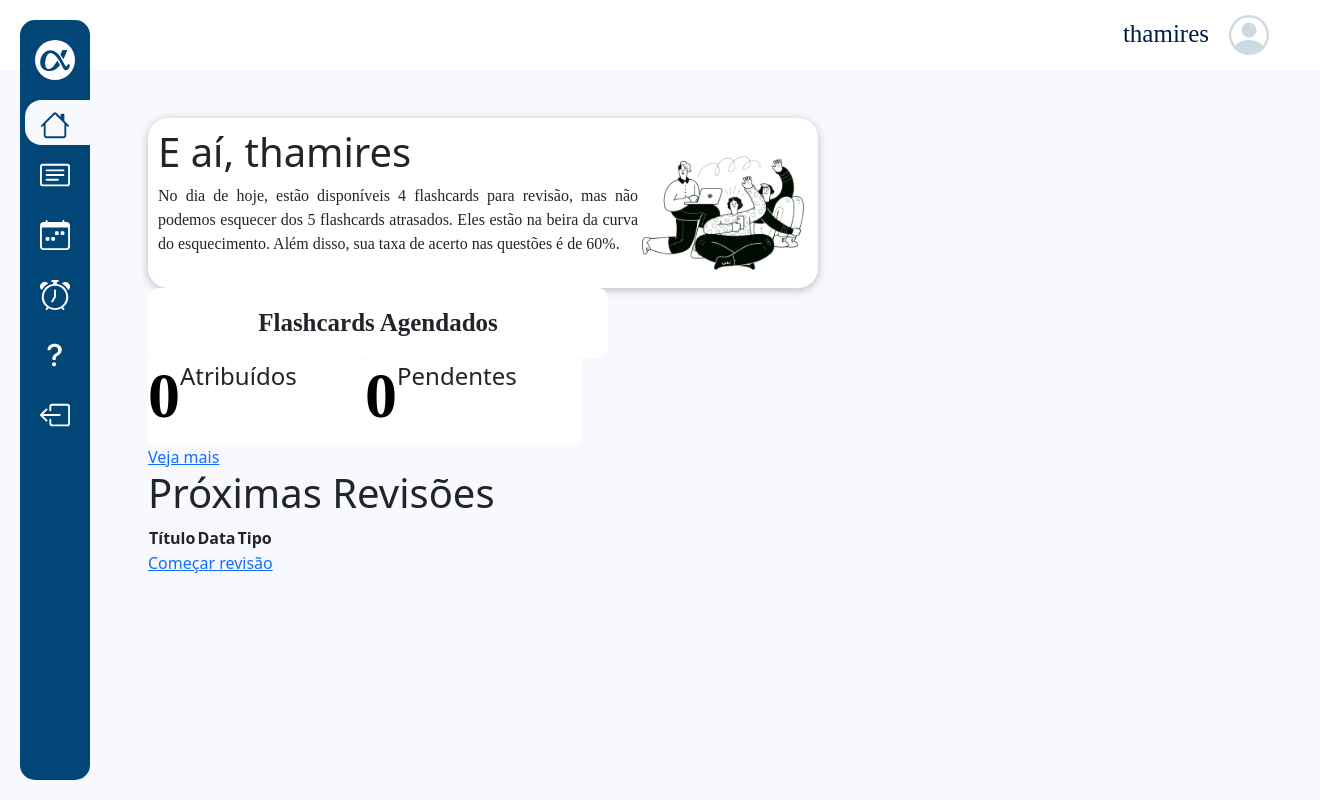
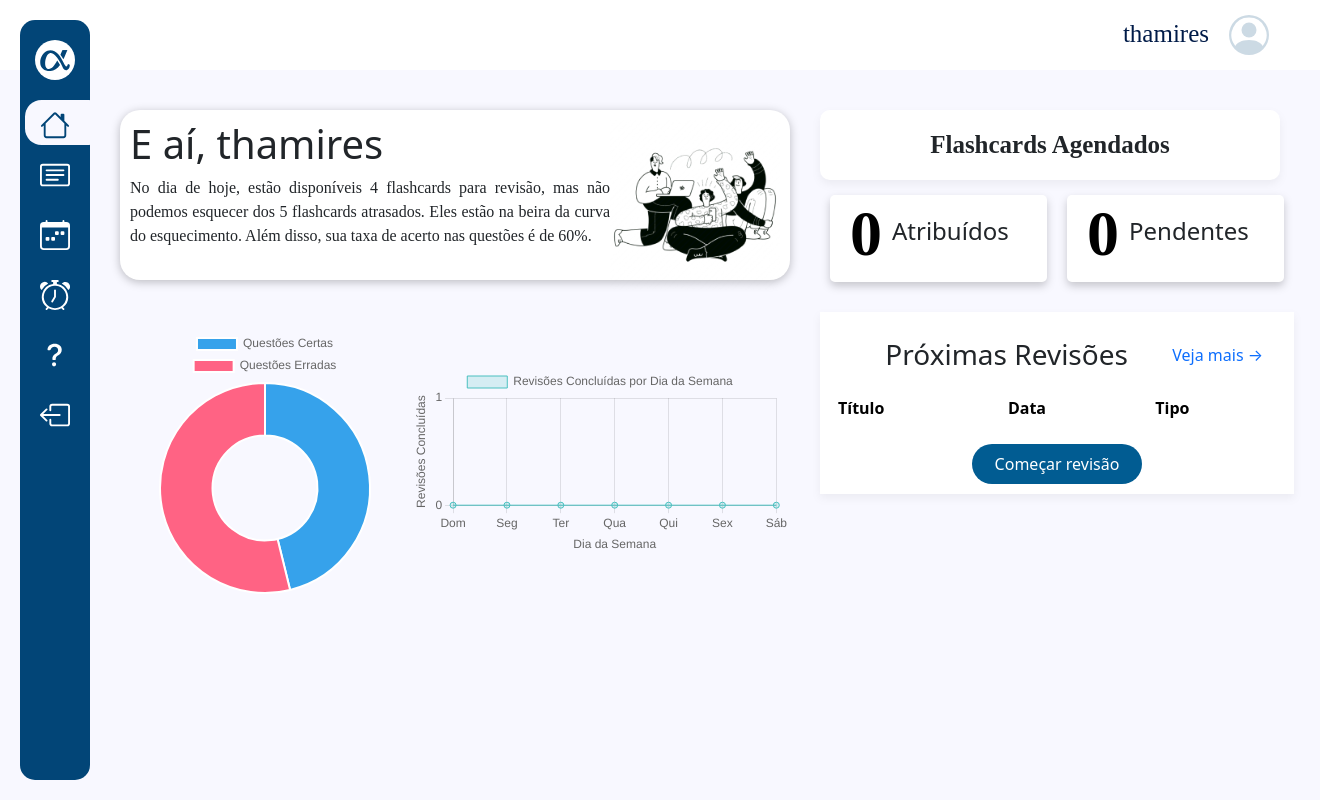
Before and after one commit to ClarisseTeixeira/EducaAlfa, a Django app: page /dashboard in a window 1320 px wide. Run offline with Django 4.2, Linux system fonts and the light colour scheme; a user stored in the database is signed in; data comes from the database, SQL or seed files in the repository; both versions use the stored data as it was after the commit; lists and menus that the app fills with data are empty; some libraries are stand-ins or nearby versions.

Commit message:
dashboard

```diff
--- a/core/static/core/css/dashboard.css
+++ b/core/static/core/css/dashboard.css
@@ -1,5 +1,3 @@
-
-
 .username {
     color: #001B48;
     font-size: 25px;
@@ -189,6 +187,11 @@ nav.menu-lateral {
     color: #001B48;
 }
 
+.lta {
+    text-decoration: none;
+    margin: 5px;
+}
+
 .buttonf {
     width: 265px;
     height: 45px;
@@ -209,7 +212,7 @@ nav.menu-lateral {
 }
 
 .centro {
-    margin-left: 100px;
+    margin-left: 120px;
     max-width: 90%;
 }
 
@@ -238,6 +241,8 @@ nav.menu-lateral {
     height: 70px;
     border-radius: 10px;
     background: #FFF;
+    filter: drop-shadow(0px 4px 4px rgba(0, 0, 0, 0.05));
+
 
 }
 
@@ -251,10 +256,14 @@ nav.menu-lateral {
 
 .fatri {
     display: flex;
+    align-items: center;
     width: 217px;
     height: 87px;
     border-radius: 5px;
     background: #FFF;
+    margin: 15px 10px;
+    padding: 20px;
+    filter: drop-shadow(0px 4px 4px rgba(0, 0, 0, 0.20));
 }
 
 .fatri h1 {
@@ -268,6 +277,7 @@ nav.menu-lateral {
 .fatri p {
     text-align: center;
     font-size: 24px;
+    margin-left: 10px ;
 }
 
 .modal-header {
@@ -280,9 +290,42 @@ nav.menu-lateral {
 }
 
 
-/* Custom CSS for event colors */
+
 .fc-event {
-    background-color: #024577; /* Green */
+    background-color: #024577;
     color: #fff;
     border: none;
 }
+
+.grevisao {
+    width: 380px;
+    margin: auto;
+}
+
+.lado2 {
+    margin-left: 30px;
+}
+
+
+.bcomecarev {
+    width: 170px;
+    height: 40px;
+    border-radius: 50px;
+    background-color: #015C92;
+    display: flex;
+    justify-content: center;
+    align-items: center;
+    margin: auto;
+}
+
+.bcomecarev a{
+    text-decoration: none;
+    color: #fff;
+}
+
+.tabelare{
+    background-color: white;
+    margin-top: 15px;
+    padding: 10px;
+    filter: drop-shadow(0px 4px 4px rgba(0, 0, 0, 0.05));
+}
--- a/core/templates/core/pages/dashboard.html
+++ b/core/templates/core/pages/dashboard.html
@@ -1,29 +1,48 @@
 {% extends 'core/partials/base.html' %}
 {% load static %}
 
+{% block head %}
+<script src="https://cdnjs.cloudflare.com/ajax/libs/Chart.js/3.7.0/chart.min.js"></script>
+{% endblock %}
 
-{% block linkh%} ativo {% endblock %}
-
+{% block linkh %}ativo{% endblock %}
 
 {% block content %}
-<div class="m-5">
+<br>
+
+<div class="d-flex mt-3">
+    <div class="">
         <div class="d-flex msgbv">
             <div>
                 <h1> E aí, {{user.username}}</h1>
-        <p>No dia de hoje, estão disponíveis 4 flashcards para revisão, mas não podemos esquecer dos 5 flashcards
+                <p>No dia de hoje, estão disponíveis 4 flashcards para revisão, mas não podemos esquecer dos 5
+                    flashcards
                     atrasados.
-            Eles estão na beira da curva do esquecimento. Além disso, sua taxa de acerto nas questões é de 60%.</p>
+                    Eles estão na beira da curva do esquecimento. Além disso, sua taxa de acerto nas questões é de 60%.
+                </p>
             </div>
             <div>
-        <img src="{% static 'core/img/image 3.png' %}" alt=""></div>
+                <img src="{% static 'core/img/image 3.png' %}" alt="">
+            </div>
         </div>
 
-    <div>
+        <div class="d-flex mt-5">
+            <div style="width: 290px;">
+                {% include 'questoes/partials/grafico.html' %}
+            </div>
+
+            <div class="grevisao">
+                {% include 'revisao/grafico.html' %}
+            </div>
+        </div>
+    </div>
+
+    <div class="lado2">
         <div class="fage">
             <h1 class="d-flex justify-content-center">Flashcards Agendados</h1>
         </div>
 
-        <div class="d-flex">
+        <div class="d-flex ">
             <div class="fatri">
                 <h1>{{todas_revisoes.count}}</h1>
                 <p>Atribuídos</p>
@@ -35,35 +54,37 @@
             </div>
         </div>
 
-<div>
 
 
+        <div class="tabelare">
+            <div class="d-flex p-3">
+                <h3 style="margin: auto;">Próximas Revisões</h3>
+                <a class="lta" href="{% url 'calendario' %}">Veja mais &#8594;</a>
             </div>
-        <div>
-            <a href="">Veja mais</a>
 
-            <h1>Próximas Revisões</h1>
-
-
-            <table>
+            <table class="table table-borderless">
                 <tr>
                     <th>Título</th>
                     <th>Data</th>
                     <th>Tipo</th>
                 </tr>
-      {% for revisao in todas_revisoes %}
+                {% for revisao in todas_revisoes|slice:":5" %}
                 <tr>
                     <td>{{ revisao.flashcard.titulo }}</td>
                     <td>{{ revisao.data_agendada|date:"d/m/Y" }}</td>
-                    <td></td>
+                    <td>{{ revisao.id }}</td>
                 </tr>
                 {% endfor %}
 
             </table>
-            <a href="">Começar revisão</a>
+            <div class="bcomecarev">
+                <a  href="#">Começar revisão</a>
+            </div>
         </div>
 
     </div>
+</div>
+<br>
 
 
 {% endblock %}
--- a/core/views/auth.py
+++ b/core/views/auth.py
@@ -34,7 +34,7 @@ def user_login(request):
             user = authenticate(username=username, password=password)
             if user is not None:
                 login(request, user)
-                next_url = request.POST.get('next', 'index')
+                next_url = request.POST.get('next', 'dashboard')
                 return redirect(next_url)
     else:
         form = AuthenticationForm()
--- a/core/views/home.py
+++ b/core/views/home.py
@@ -25,10 +25,39 @@ def dashboard(request):
     revisoes_do_dia = Revisao.objects.filter(user=user, data_agendada=date.today(), concluida=False)
 
     revisoes_pendentes = Revisao.objects.filter(user=user, data_agendada__lt=date.today(), concluida=False)
+
+    # Recupere dados para o gráfico
+    start_of_week, end_of_week = semana_atual()
+    data = Revisao.objects.filter(
+        concluida=True,
+        data_agendada__range=[start_of_week, end_of_week]
+    ).values('data_agendada').annotate(
+        revisoes=Count('id')
+    ).order_by('data_agendada').filter(user=request.user)
+
+    # Crie uma lista de valores (quantidade de revisões) para cada dia da semana
+    weekdays = ['Dom', 'Seg', 'Ter', 'Qua', 'Qui', 'Sex', 'Sáb']
+    revisoes_por_dia = [0] * len(weekdays)
+
+    # Recupere as revisões concluídas e agrupe-as por dia da semana
+    for item in data:
+        data_agendada = item['data_agendada']
+        day_of_week = data_agendada.weekday()
+        revisoes_por_dia[day_of_week] = item['revisoes']
+
+    # Serializa os dados em JSON
+    data_to_serialize = {
+        'weekdays': weekdays,
+        'revisoes': revisoes_por_dia,
+    }
+
+    serialized_data = json.dumps(data_to_serialize)
+
     context = {
         'todas_revisoes': todas_revisoes,
         'revisoes_do_dia': revisoes_do_dia,
         'revisoes_pendentes': revisoes_pendentes,
+        'serialized_data': serialized_data,  # Adicione os dados serializados ao contexto
     }
     return render(request, "core/pages/dashboard.html", context)
 
--- a/revisao/admin.py
+++ b/revisao/admin.py
@@ -5,10 +5,10 @@ from .models import Flashcard, Revisao
 
 @admin.register(Revisao)
 class RevisaodAdmin(admin.ModelAdmin):
-    list_display=['data_agendada','concluida']
+    list_display=['id','data_agendada','concluida']
 
 
 @admin.register(Flashcard)
 class FlashcardAdmin(admin.ModelAdmin):
-    list_display=['titulo', 'content',]
+    list_display=['id','titulo', 'content',]
     pass
--- a/revisao/templates/revisao/calendario.html
+++ b/revisao/templates/revisao/calendario.html
@@ -21,7 +21,7 @@
     <div id='calendario'></div>
 </div>
 
-
+<br><br><br><br>
 
 
 <script>
--- a/revisao/templates/revisao/flashcard.html
+++ b/revisao/templates/revisao/flashcard.html
@@ -24,8 +24,7 @@
                     {{ form.media }}
 
                     <div class="d-flex">
-                        <input class="titulof" placeholder="Título" type="text" name="titulo" maxlength="150"
-                            required="" id="id_titulo">
+                        <input class="titulof" placeholder="Título" type="text" name="titulo" maxlength="150"id="id_titulo">
                     </div>
 
                     {{ form.content }}
--- a/revisao/templates/revisao/flashcard_detail.html
+++ b/revisao/templates/revisao/flashcard_detail.html
@@ -6,8 +6,9 @@
     <title>Document</title>
 </head>
 <body>
-    <p>{{ flashcard.titulo }}</p>
-        <div>{{ flashcard.content.html|safe }}</div>
+    <h1>teste</h1>
+    <p>{{ detalhes.titulo }}</p>
+        <div>{{ detalhes.content.html|safe }}</div>
 
 {% if revisao %}
 <form method="post">
--- a/revisao/templates/revisao/grafico.html
+++ b/revisao/templates/revisao/grafico.html
@@ -1,29 +1,20 @@
-<!DOCTYPE html>
-<html>
 
-<head>
-    <title>Gráfico de Revisões por Dia da Semana</title>
-    <script src="https://cdnjs.cloudflare.com/ajax/libs/Chart.js/3.7.0/chart.min.js"></script>
-</head>
-
-<body>
-    <h1>Gráfico de Revisões por Dia da Semana</h1>
-    <div style="width: 50%;">
+    <div>
         <canvas id="Chart"></canvas>
     </div>
 
 
     <script>
-        var ctx = document.getElementById('Chart').getContext('2d');
-        var data = JSON.parse('{{ serialized_data|safe|escapejs }}');
+        var ctz = document.getElementById('Chart').getContext('2d');
+        var date = JSON.parse('{{ serialized_data|safe|escapejs }}');
 
-        var chart = new Chart(ctx, {
+        var chart = new Chart(ctz, {
             type: 'line',
             data: {
-                labels: data.weekdays,
+                labels: date.weekdays,
                 datasets: [{
                     label: 'Revisões Concluídas por Dia da Semana',
-                    data: data.revisoes,
+                    data: date.revisoes,
                     backgroundColor: 'rgba(75, 192, 192, 0.2)',
                     borderColor: 'rgba(75, 192, 192, 1)',
                     borderWidth: 1
@@ -43,13 +34,11 @@
                             display: true,
                             text: 'Revisões Concluídas',
                         },
+                        ticks: {
+                            precision: 0,
+                        },
                     },
                 },
             },
         });
     </script>
-
-
-</body>
-
-</html>
```
Also changed, not shown: revisao/static/revisao/css/revisao.css (+21 -3 lines), revisao/templates/revisao/indexrevisao.html (+6 -5 lines), revisao/views.py (+5 -7 lines), templates/base.html (+5 -3 lines), db.sqlite3. Lines whose indentation alone changed are shown as unchanged.
